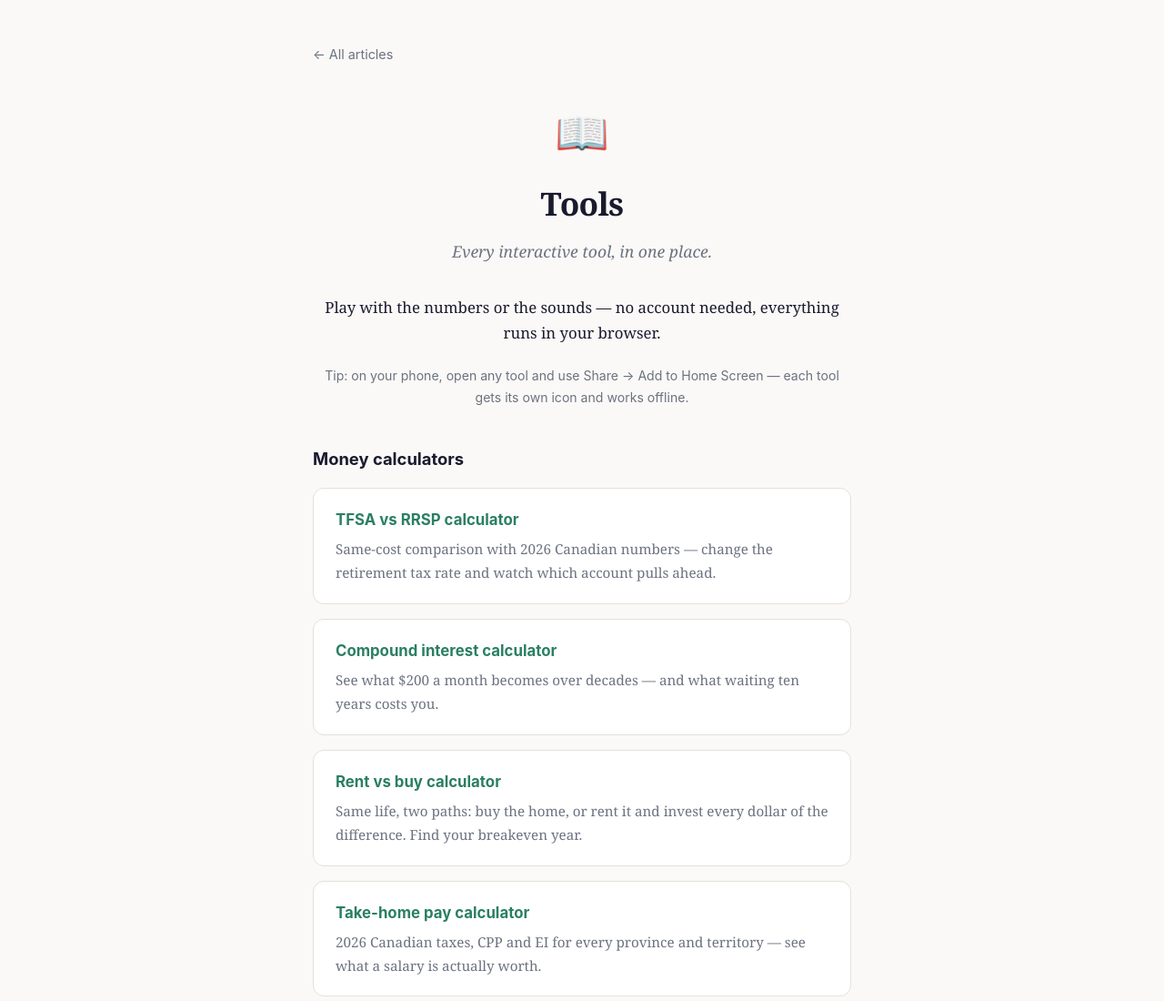
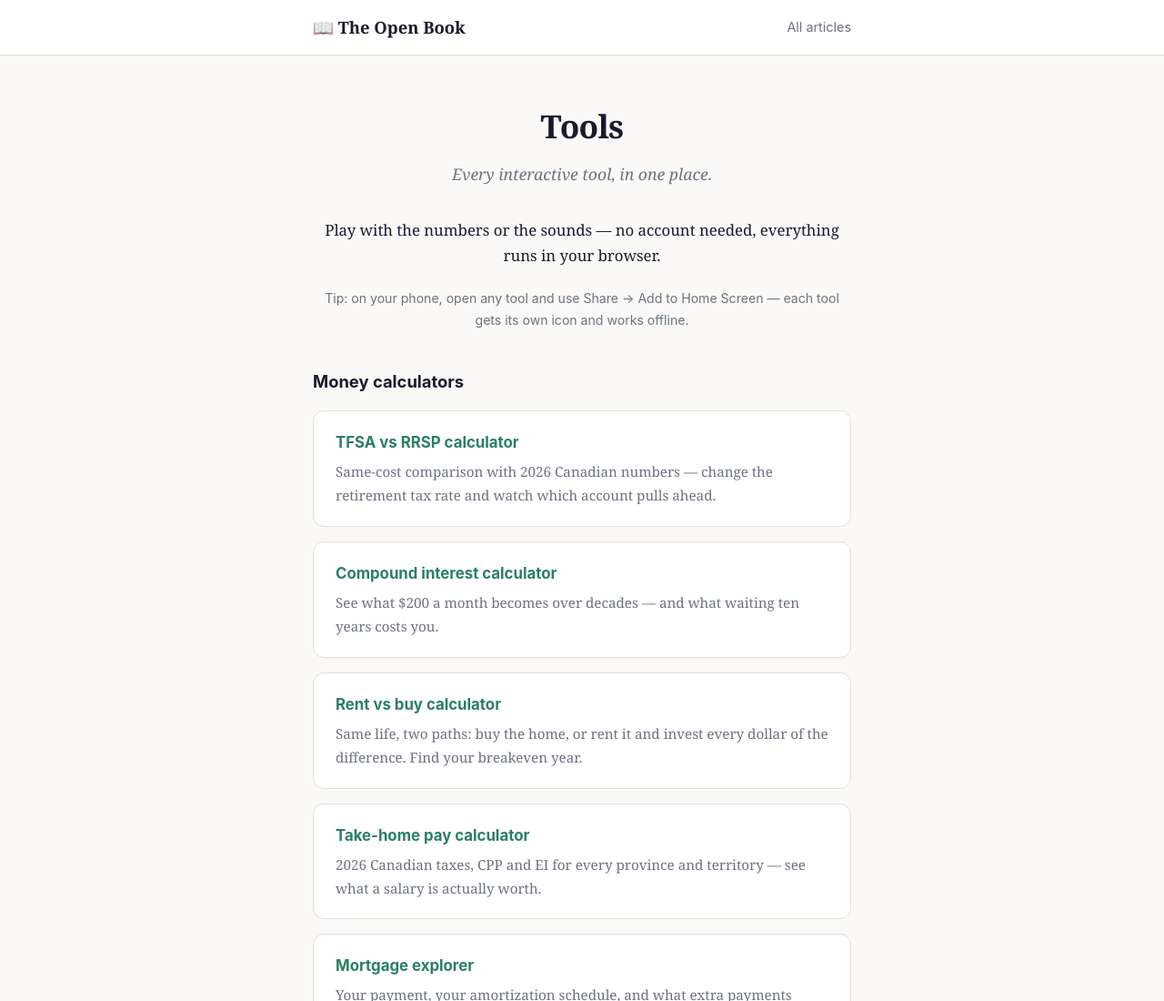
Before and after one commit to theopenbookmoney/theopenbookmoney.github.io, a plain HTML site: page tools/index.html in a window 1280 px wide. Shown: the top 1100 px of the page at 91% size. Drawn offline with Linux system fonts and the light colour scheme.

```diff
--- a/tools/index.html
+++ b/tools/index.html
@@ -10,6 +10,10 @@
   :root { --ink: #1a1a2e; --paper: #faf9f7; --accent: #2a7f62; --muted: #6b7280; --line: #e5e1da; }
   * { box-sizing: border-box; margin: 0; padding: 0; }
   body { font-family: Georgia, 'Times New Roman', serif; background: var(--paper); color: var(--ink); line-height: 1.7; }
+  .topbar { border-bottom: 1px solid var(--line); background: #fff; }
+  .topbar .inner { max-width: 640px; margin: 0 auto; padding: 0.9rem 1.5rem; display: flex; align-items: center; gap: 0.6rem; }
+  .topbar a.brand { text-decoration: none; color: var(--ink); font-size: 1.15rem; font-weight: bold; }
+  .topbar a.home { margin-left: auto; text-decoration: none; color: var(--muted); font-family: -apple-system, 'Segoe UI', sans-serif; font-size: 0.9rem; }
   .wrap { max-width: 640px; margin: 0 auto; padding: 3rem 1.5rem; }
   header { text-align: center; margin-bottom: 2rem; }
   .mark { font-size: 3rem; margin-bottom: 0.5rem; }
@@ -31,10 +35,12 @@
 </style>
 </head>
 <body>
+<div class="topbar"><div class="inner">
+  <a class="brand" href="../index.html">📖 The Open Book</a>
+  <a class="home" href="../index.html#latest">All articles</a>
+</div></div>
 <div class="wrap">
-  <p class="back"><a href="../index.html">&larr; All articles</a></p>
   <header>
-    <div class="mark">📖</div>
     <h1>Tools</h1>
     <p class="tagline">Every interactive tool, in one place.</p>
   </header>
```
